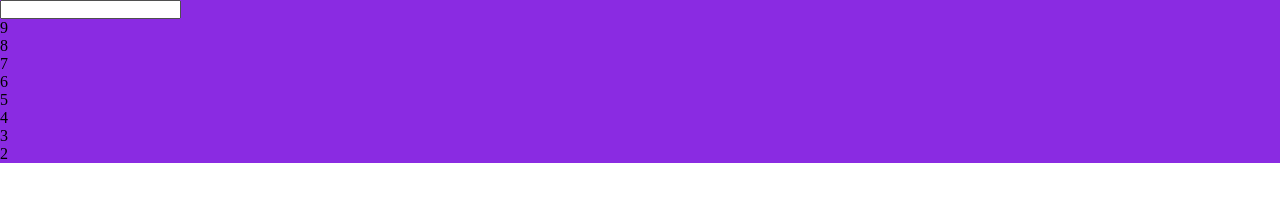
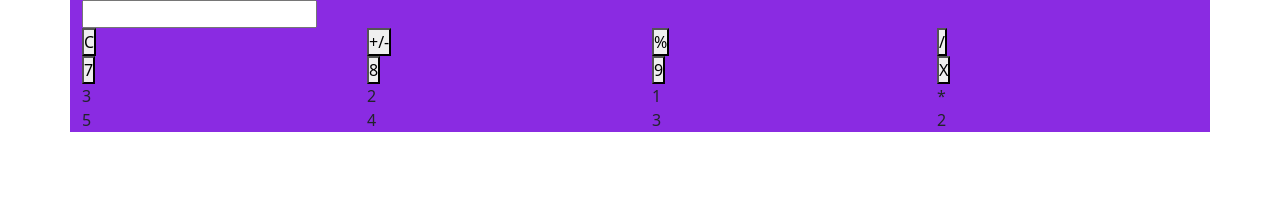
Before and after one commit to hasnainaliwasli/Web-Assignment-University, a plain HTML site: page Javascript Projects/9.Calculator/index.html in a window 1280 px wide. Drawn offline with nearby package versions, Linux system fonts and the light colour scheme.

Commit message:
calculator

```diff
--- a/Javascript Projects/9.Calculator/index.html
+++ b/Javascript Projects/9.Calculator/index.html
@@ -6,6 +6,9 @@
     <meta name="viewport" content="width=device-width, initial-scale=1.0">
     <title>Calculator</title>
 
+
+    <!-- Bootstrap -->
+    <link rel="stylesheet" href="https://cdn.jsdelivr.net/npm/bootstrap@5.3.3/dist/css/bootstrap.min.css">
     <!-- Custom CSS -->
     <link rel="stylesheet" href="style.css">
 </head>
@@ -21,10 +24,23 @@
 
 
         <div class="row">
-    <div class="col">9</div>
-    <div class="col">8</div>
-    <div class="col">7</div>
-    <div class="col">6</div>
+            <div class="col"><button>C</button></div>
+            <div class="col"><button>+/-</button></div>
+            <div class="col"><button>%</button></div>
+            <div class="col"><button>/</button></div>
+
+        </div>
+        <div class="row">
+            <div class="col"><button>7</button></div>
+            <div class="col"><button>8</button></div>
+            <div class="col"><button>9</button></div>
+            <div class="col"><button>X</button></div>
+        </div>
+        <div class="row">
+            <div class="col">3</div>
+            <div class="col">2</div>
+            <div class="col">1</div>
+            <div class="col">*</div>
         </div>
         <div class="row">
             <div class="col">5</div>
@@ -38,7 +54,10 @@
 
     </div>
 
+    <!-- Bootsrap script -->
+    <script src="https://cdn.jsdelivr.net/npm/bootstrap@5.3.3/dist/js/bootstrap.bundle.min.js"></script>
 
+    <!-- Custom Script -->
     <script src="./script.js"></script>
 </body>
 
```
Lines whose indentation alone changed are shown as unchanged.
